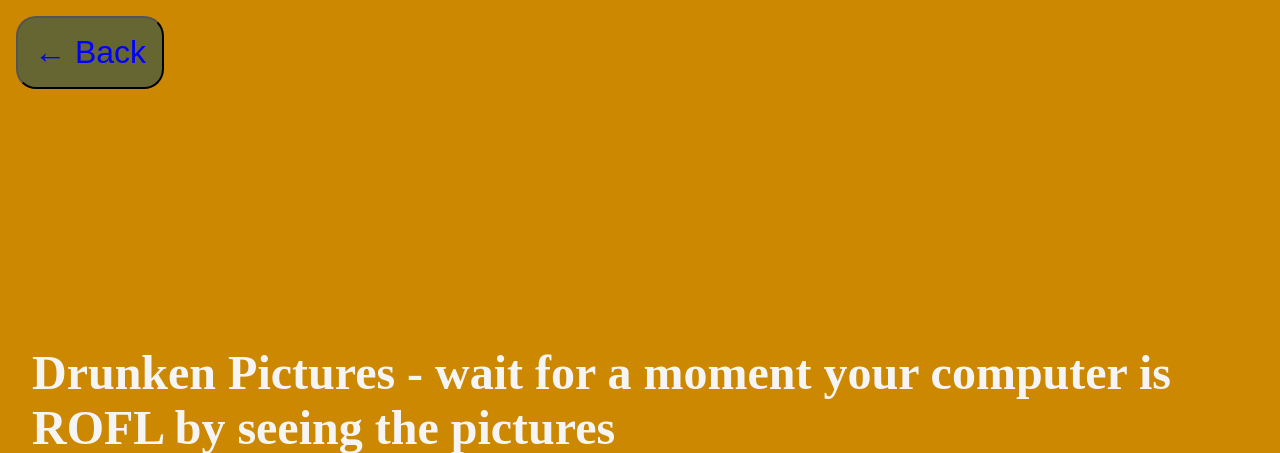
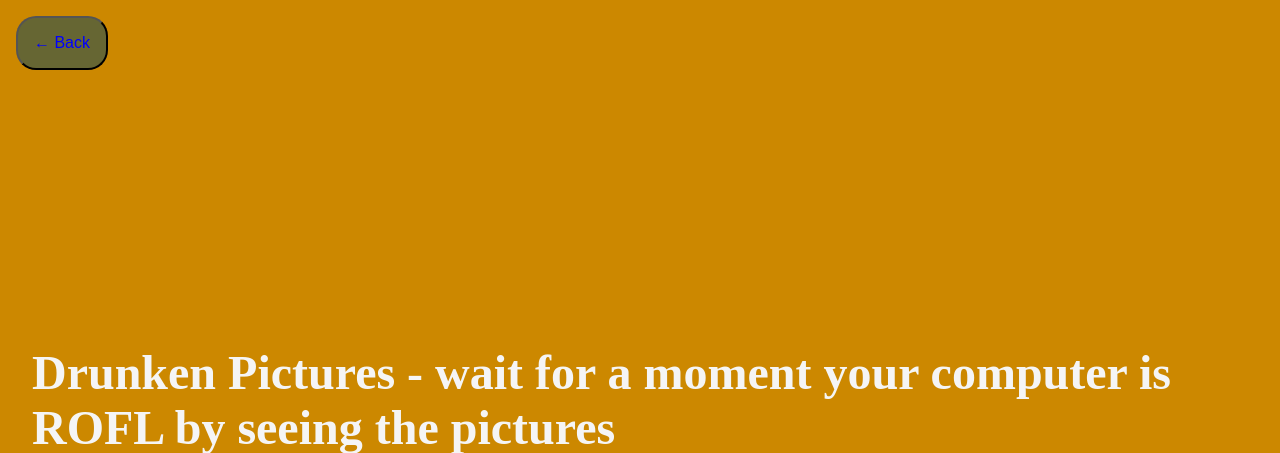
Before and after one commit to blitzes27/python, a Flask app: template picture_website/templates/result.html in a window 1280 px wide. Shown: the top 453 px of the page. Run offline with Flask 3, Linux system fonts and the light colour scheme; the template is opened without the code that fills it, so the values that code supplies are empty.

Commit message:
rezise button

```diff
--- a/picture_website/static/result.css
+++ b/picture_website/static/result.css
@@ -19,7 +19,7 @@ body {
 
 /* Team Mango-Owl logga som länk till index.html */
 #index1 {
-    font-size: 2rem; /* Text size */
+    font-size: 1rem; /* Text size */
     padding: 1rem; /* Adds some space inside the element */
     border-radius: 20px; /* Rounded corners */
     background-color: #666633; /* Background color */
```
